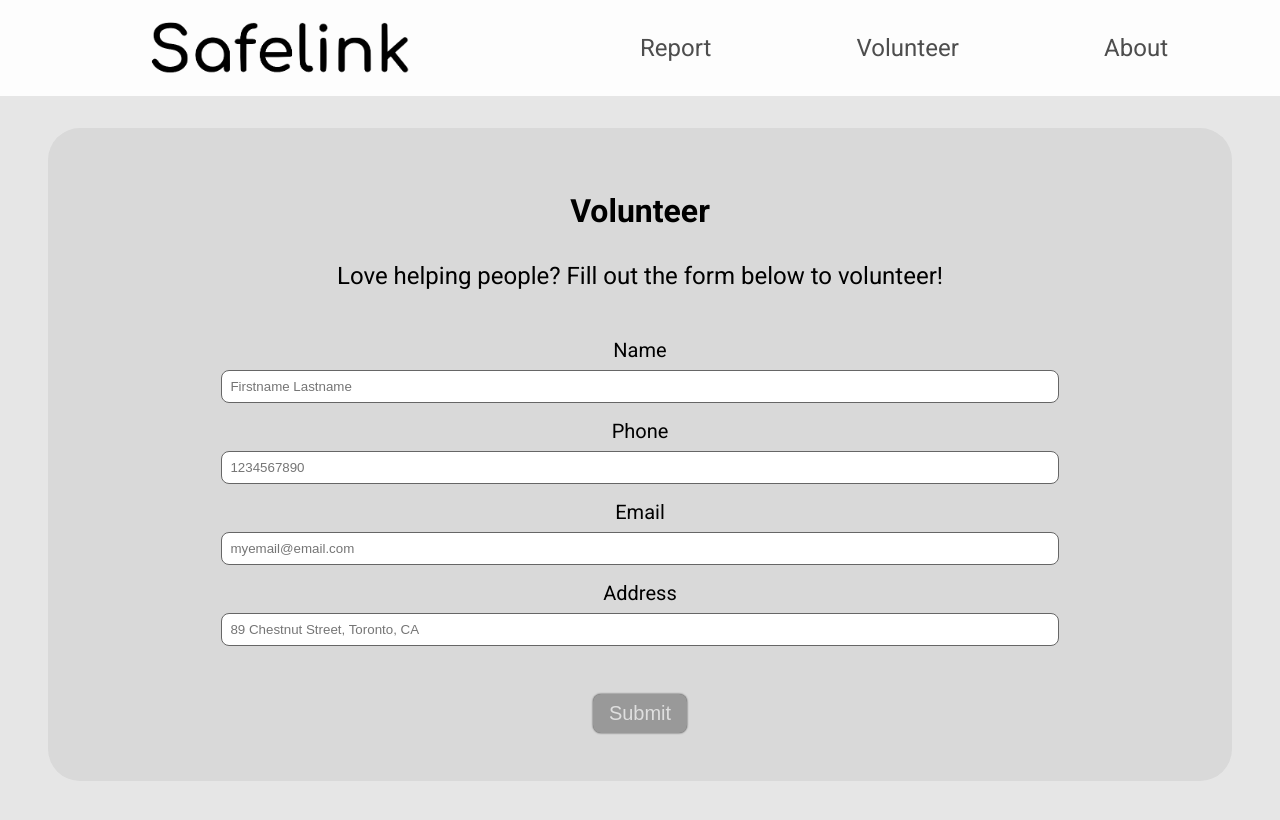
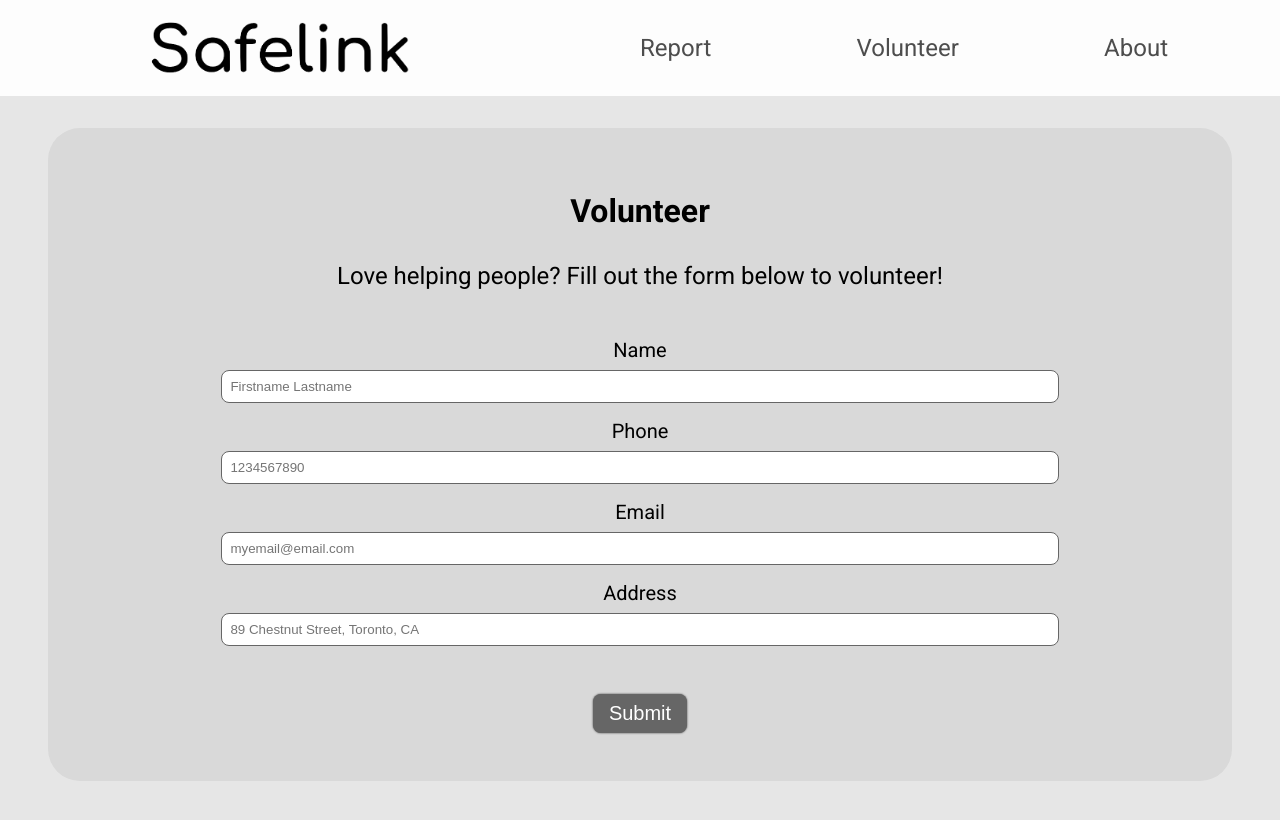
Before and after one commit to EthJan/DontDie, a React (Vite) app: page /volunteer in a window 1280 px wide. Shown: the top 820 px of the page. Built offline with nearby package versions, Linux system fonts and the light colour scheme.

Commit message:
Remove errorinput

```diff
--- a/src/components/pages/Volunteer/Volunteer.jsx
+++ b/src/components/pages/Volunteer/Volunteer.jsx
@@ -92,7 +92,7 @@ const Volunteer = () => {
         <label htmlFor="address">Address</label>
         <input type="text" value={address} onChange={setAddressChange} placeholder="89 Chestnut Street, Toronto, CA" />
 
-        <button onClick={handleSubmit} disabled={!isFormValid} className={!isFormValid && "errorbutton"}>Submit</button>
+        <button onClick={handleSubmit} disabled={!isFormValid}>Submit</button>
 		  </div>
     );
 }
```
Also changed, not shown: src/components/pages/Volunteer/VolunteerMatch.jsx (added), 1 other file (tests, documents, lock files or other folders).
